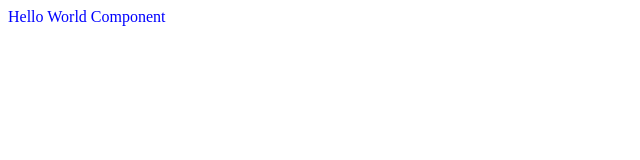
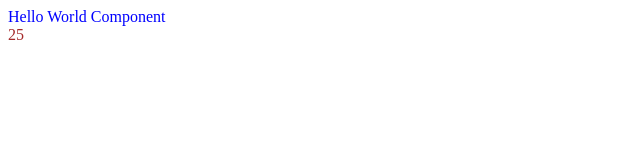
Before and after one commit to mchib031/Angular-Experiment, an Angular app in the folder Testing/testing-app/: page / in a window 1280 px wide. Shown: the top 160 px of the page, without its empty margins (0-640 px from the left). Built offline with nearby package versions, Linux system fonts and the light colour scheme.

Commit message:
text interpolation
determineMax method

```diff
--- a/Testing/testing-app/src/app/app.component.html
+++ b/Testing/testing-app/src/app/app.component.html
@@ -1,2 +1,4 @@
 <app-helloworld-component></app-helloworld-component>
 <!css selector to show components>
+<app-text-interpolation></app-text-interpolation>
+<!css selector to show text interpolation component>
--- a/Testing/testing-app/src/app/app.module.ts
+++ b/Testing/testing-app/src/app/app.module.ts
@@ -4,11 +4,13 @@ import { BrowserModule } from '@angular/platform-browser';
 import { AppRoutingModule } from './app-routing.module';
 import { AppComponent } from './app.component';
 import { HelloworldComponentComponent } from './helloworld-component/helloworld-component.component';
+import { TextInterpolationComponent } from './text-interpolation/text-interpolation.component';
 
 @NgModule({
   declarations: [
     AppComponent,
-    HelloworldComponentComponent
+    HelloworldComponentComponent,
+    TextInterpolationComponent
   ],
   imports: [
     BrowserModule,
--- /dev/null
+++ b/Testing/testing-app/src/app/text-interpolation/text-interpolation.component.css
@@ -0,0 +1,3 @@
+.max{
+  color: brown;
+}
--- /dev/null
+++ b/Testing/testing-app/src/app/text-interpolation/text-interpolation.component.html
@@ -0,0 +1,2 @@
+<!demonstrate-text-interpolation>
+<div class="max">{{determineMax(25,5)}}</div>
--- /dev/null
+++ b/Testing/testing-app/src/app/text-interpolation/text-interpolation.component.ts
@@ -0,0 +1,24 @@
+import { Component, OnInit } from '@angular/core';
+
+@Component({
+  selector: 'app-text-interpolation',
+  templateUrl: './text-interpolation.component.html',
+  styleUrls: ['./text-interpolation.component.css']
+})
+export class TextInterpolationComponent implements OnInit {
+
+  // create a method to demonstrate text interpolation in the html template
+
+  determineMax(a:any,b:any){
+    if (a>b){
+      return a
+    }
+    return b;
+  }
+
+  constructor() { }
+
+  ngOnInit(): void {
+  }
+
+}
```
Also changed, not shown: 1 other file (tests, documents, lock files or other folders).
